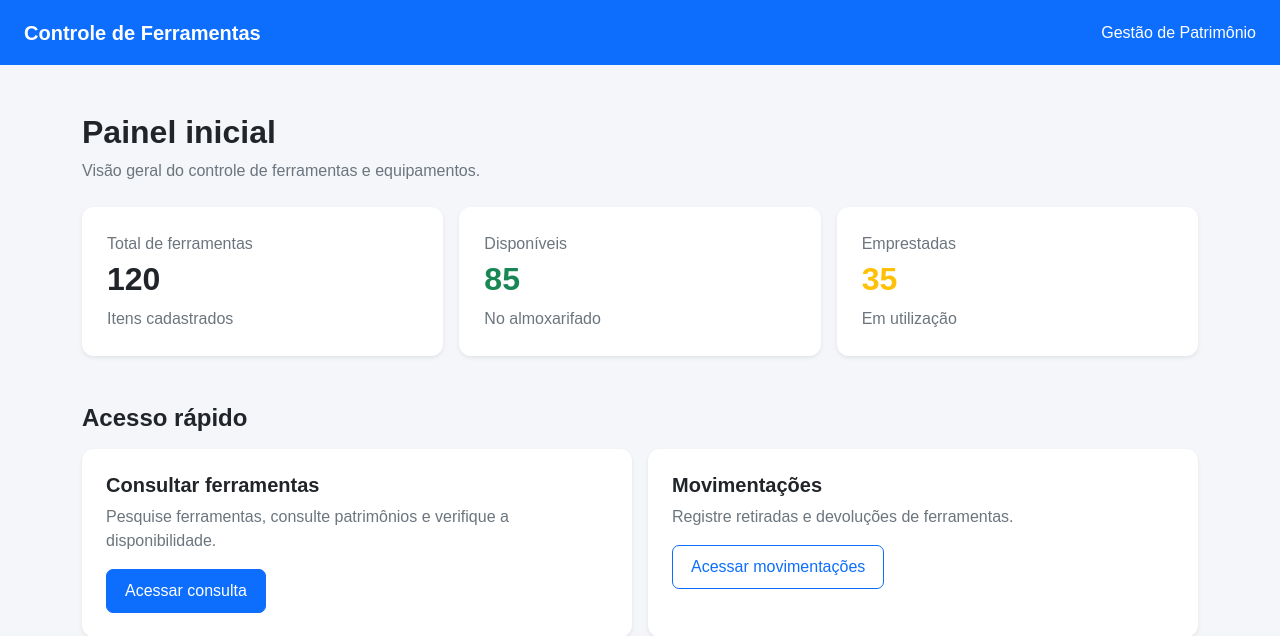
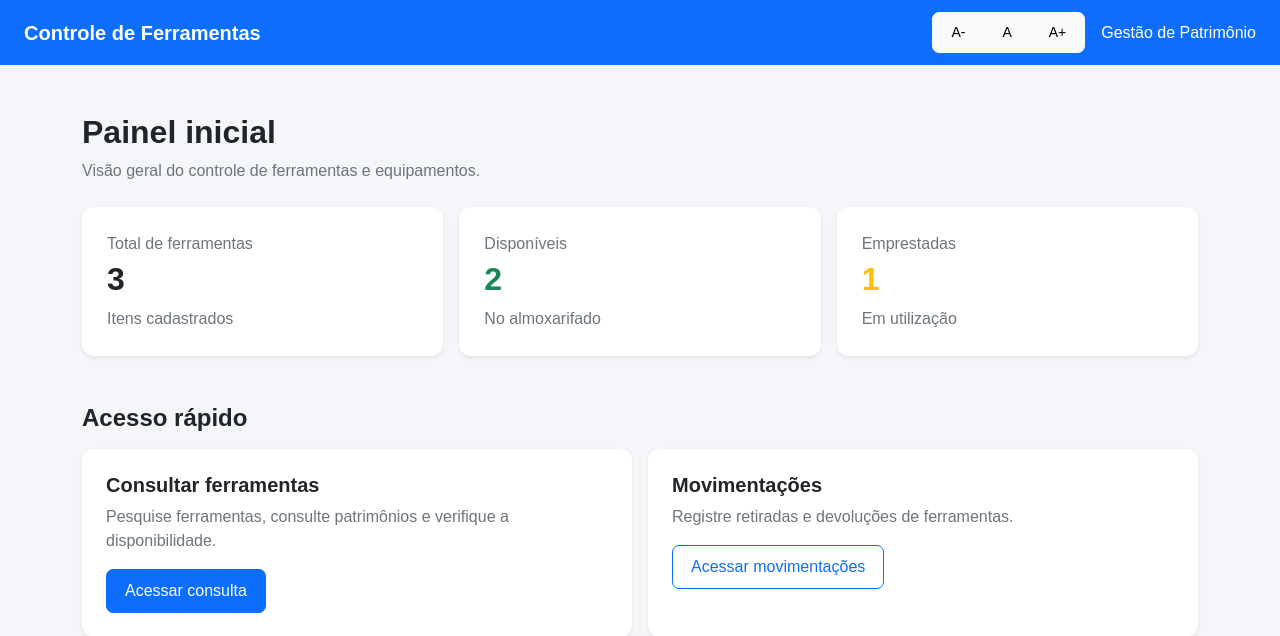
Before and after one commit to MatheusFerrei-ra/controle-ferramentas, a Flask app: page / in a window 1280 px wide. Shown: the top 636 px of the page. Run offline with Flask 3, Linux system fonts and the light colour scheme.

Commit message:
feat: adiciona controle de acessibilidade da fonte

```diff
--- a/app/templates/base.html
+++ b/app/templates/base.html
@@ -5,6 +5,7 @@
     <meta charset="UTF-8">
     <meta name="viewport" content="width=device-width, initial-scale=1.0">
     <title>Controle de Ferramentas</title>
+
     <link href="https://cdn.jsdelivr.net/npm/bootstrap@5.3.3/dist/css/bootstrap.min.css" rel="stylesheet">
     <link rel="stylesheet" href="{{ url_for('static', filename='css/style.css') }}">
 </head>
@@ -12,7 +13,27 @@
 
 <nav class="navbar navbar-dark bg-primary px-4">
     <a class="navbar-brand fw-bold" href="/">Controle de Ferramentas</a>
-    <span class="text-white">Gestão de Patrimônio</span>
+
+    <div class="d-flex align-items-center gap-3">
+        <div class="btn-group" role="group" aria-label="Controles de tamanho da fonte">
+            <button type="button" class="btn btn-light btn-sm"
+                    onclick="alterarFonte(-1)" aria-label="Diminuir tamanho da fonte">
+                A-
+            </button>
+
+            <button type="button" class="btn btn-light btn-sm"
+                    onclick="restaurarFonte()" aria-label="Restaurar tamanho da fonte">
+                A
+            </button>
+
+            <button type="button" class="btn btn-light btn-sm"
+                    onclick="alterarFonte(1)" aria-label="Aumentar tamanho da fonte">
+                A+
+            </button>
+        </div>
+
+        <span class="text-white">Gestão de Patrimônio</span>
+    </div>
 </nav>
 
 <div class="container py-5">
@@ -28,7 +49,7 @@
             <div class="card indicador shadow-sm border-0">
                 <div class="card-body">
                     <p class="text-secondary mb-1">Total de ferramentas</p>
-                    <h2 class="fw-bold">120</h2>
+                    <h2 class="fw-bold">{{ total }}</h2>
                     <span class="text-secondary">Itens cadastrados</span>
                 </div>
             </div>
@@ -38,7 +59,7 @@
             <div class="card indicador shadow-sm border-0">
                 <div class="card-body">
                     <p class="text-secondary mb-1">Disponíveis</p>
-                    <h2 class="fw-bold text-success">85</h2>
+                    <h2 class="fw-bold text-success">{{ disponiveis }}</h2>
                     <span class="text-secondary">No almoxarifado</span>
                 </div>
             </div>
@@ -48,7 +69,7 @@
             <div class="card indicador shadow-sm border-0">
                 <div class="card-body">
                     <p class="text-secondary mb-1">Emprestadas</p>
-                    <h2 class="fw-bold text-warning">35</h2>
+                    <h2 class="fw-bold text-warning">{{ emprestadas }}</h2>
                     <span class="text-secondary">Em utilização</span>
                 </div>
             </div>
@@ -96,5 +117,30 @@
 
 </div>
 
+<script>
+    let tamanhoFonte = Number(localStorage.getItem("tamanhoFonte")) || 16;
+
+    function aplicarFonte() {
+        document.documentElement.style.fontSize = tamanhoFonte + "px";
+        localStorage.setItem("tamanhoFonte", tamanhoFonte);
+    }
+
+    function alterarFonte(valor) {
+        tamanhoFonte += valor * 2;
+
+        if (tamanhoFonte < 12) tamanhoFonte = 12;
+        if (tamanhoFonte > 24) tamanhoFonte = 24;
+
+        aplicarFonte();
+    }
+
+    function restaurarFonte() {
+        tamanhoFonte = 16;
+        aplicarFonte();
+    }
+
+    aplicarFonte();
+</script>
+
 </body>
 </html>
```
Also changed, not shown: 1 other file.
